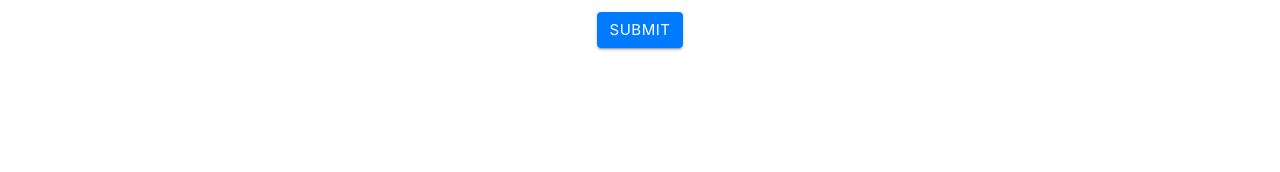
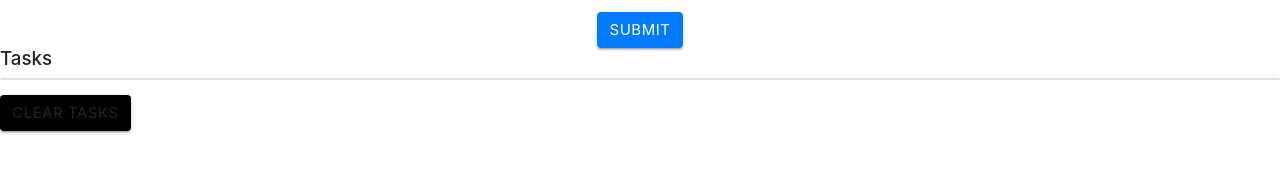
Before and after one commit to luke-h1/todo-app, a plain HTML site: page index.html in a window 1280 px wide. Shown: the part 170-342 px from the top of the page. Drawn offline with nearby package versions, Linux system fonts and the light colour scheme.

Commit message:
add placeholders for dynamically added tasks

```diff
--- a/index.html
+++ b/index.html
@@ -30,7 +30,42 @@
             </div>
             <button type="submit" class="btn btn-primary">Submit</button>
           </form>
-
+          <div class="card-action">
+            <h5 id="task-title">Tasks</h5>
+            <ul class="collection">
+              <!-- <li class="collection-item">
+                List Item
+                <a href="#" class="delete-item secondary-content">
+                  <i class="fa fa-remove"></i>
+                </a>
+              </li>
+              <li class="collection-item">
+                List Item
+                <a href="#" class="delete-item secondary-content">
+                  <i class="fa fa-remove"></i>
+                </a>
+              </li>
+              <li class="collection-item">
+                List Item
+                <a href="#" class="delete-item secondary-content">
+                  <i class="fa fa-remove"></i>
+                </a>
+              </li>
+              <li class="collection-item">
+                List Item
+                <a href="#" class="delete-item secondary-content">
+                  <i class="fa fa-remove"></i>
+                </a>
+              </li>
+              <li class="collection-item">
+                List Item
+                <a href="#" class="delete-item secondary-content">
+                  <i class="fa fa-remove"></i>
+                </a>
+              </li> -->
+            </ul>
+            <a class="clear-tasks btn black" href="">Clear Tasks</a>
+          </div>
         <!--J QUERY BOOTSTRAP-->
         <script src="https://code.jquery.com/jquery-3.5.1.slim.min.js" integrity="sha384-DfXdz2htPH0lsSSs5nCTpuj/zy4C+OGpamoFVy38MVBnE+IbbVYUew+OrCXaRkfj" crossorigin="anonymous"></script>
 <script src="https://cdn.jsdelivr.net/npm/popper.js@1.16.0/dist/umd/popper.min.js" integrity="sha384-Q6E9RHvbIyZFJoft+2mJbHaEWldlvI9IOYy5n3zV9zzTtmI3UksdQRVvoxMfooAo" crossorigin="anonymous"></script>
```
